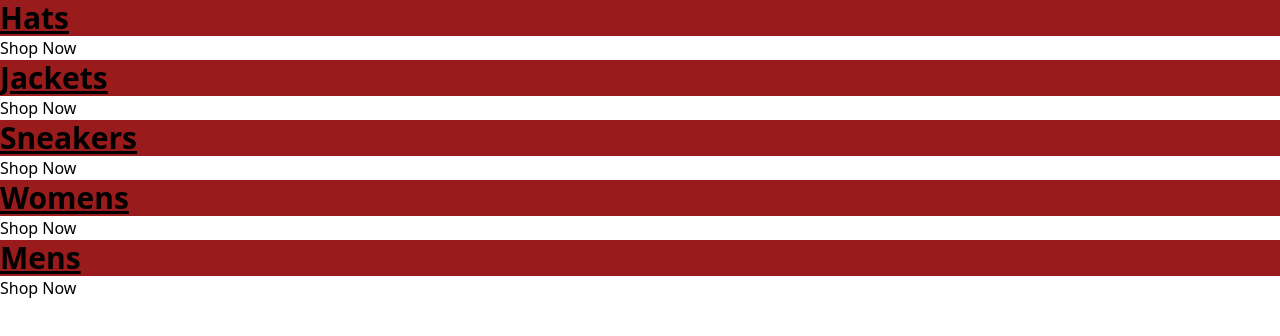
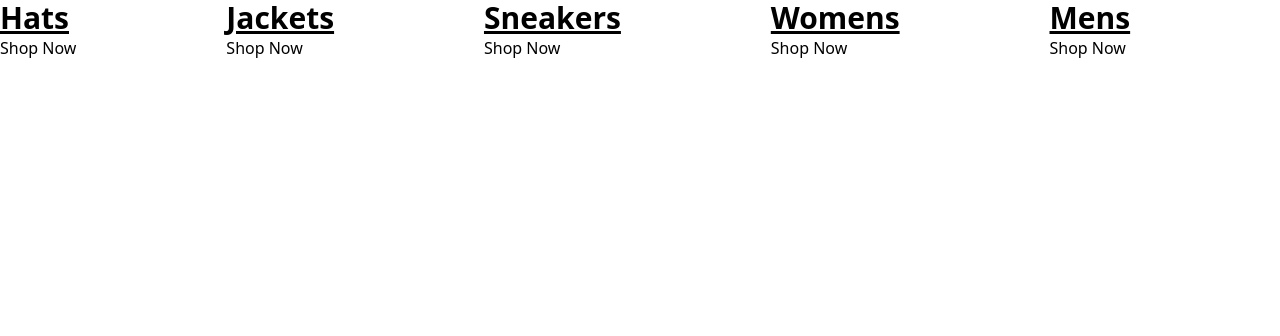
Before and after one commit to richknicks/comical-gear, a React (Create React App) app: page / in a window 1280 px wide. Shown: the top 336 px of the page. Built offline with nearby package versions, Linux system fonts and the light colour scheme.

Commit message:
add tailwindcss to categories-containers

```diff
--- a/src/App.js
+++ b/src/App.js
@@ -23,12 +23,12 @@ const App = () => {
   ];
 
   return (
-    <div className="categories-container">
+    <div className="flex flex-wrap size-full justify-between">
       {categories.map(({ title, id }) => (
-        <div className="category container" key={id}>
+        <div className="min-w-32 h-60 flex-auto" key={id}>
           <div className="background-image"/>
           <div className="category-body-container">
-            <h2 className="text-3xl font-bold underline bg-red-800">{title}</h2>
+            <h2 className="text-3xl font-bold underline">{title}</h2>
             <p>Shop Now</p>
           </div>
         </div>
```
